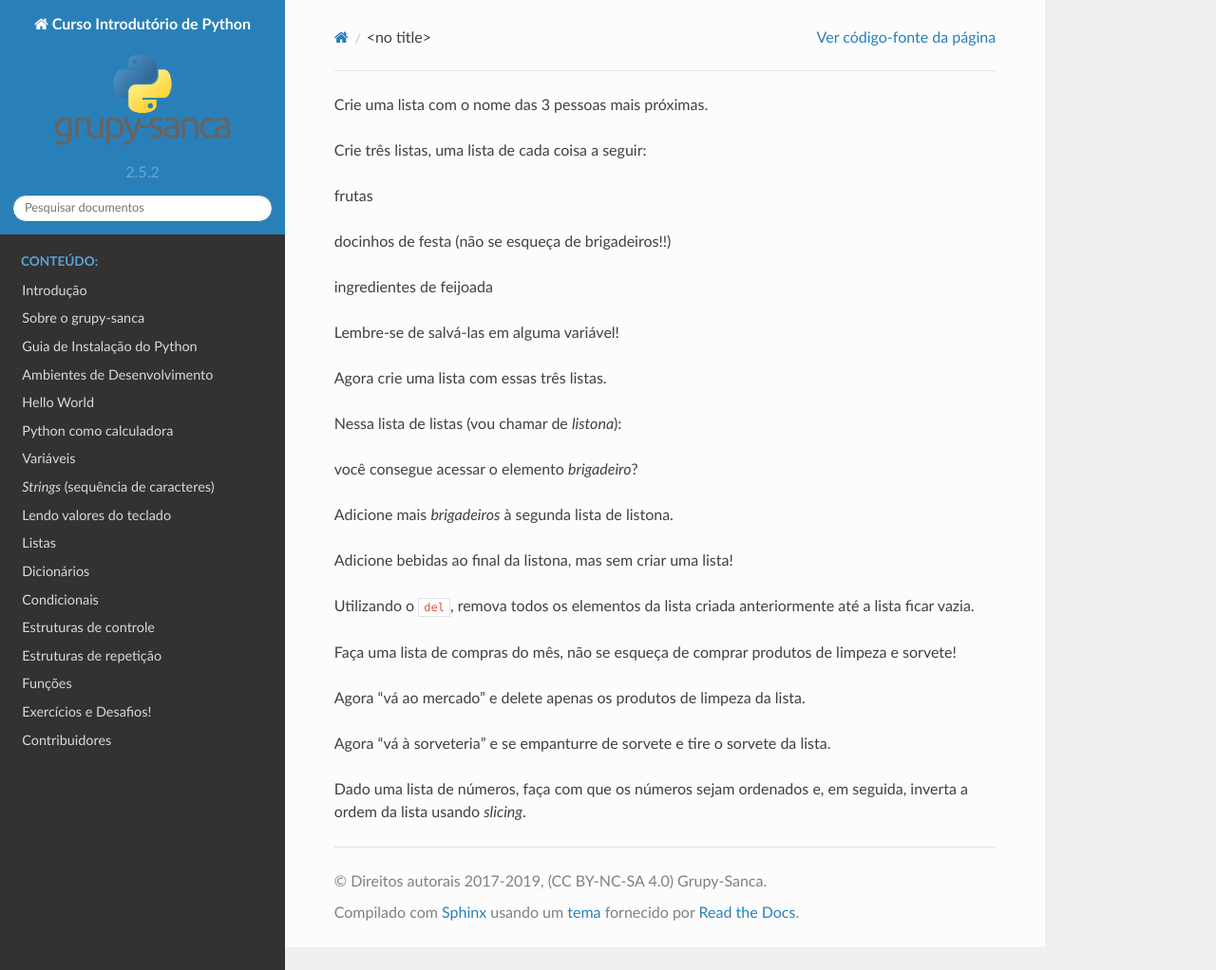
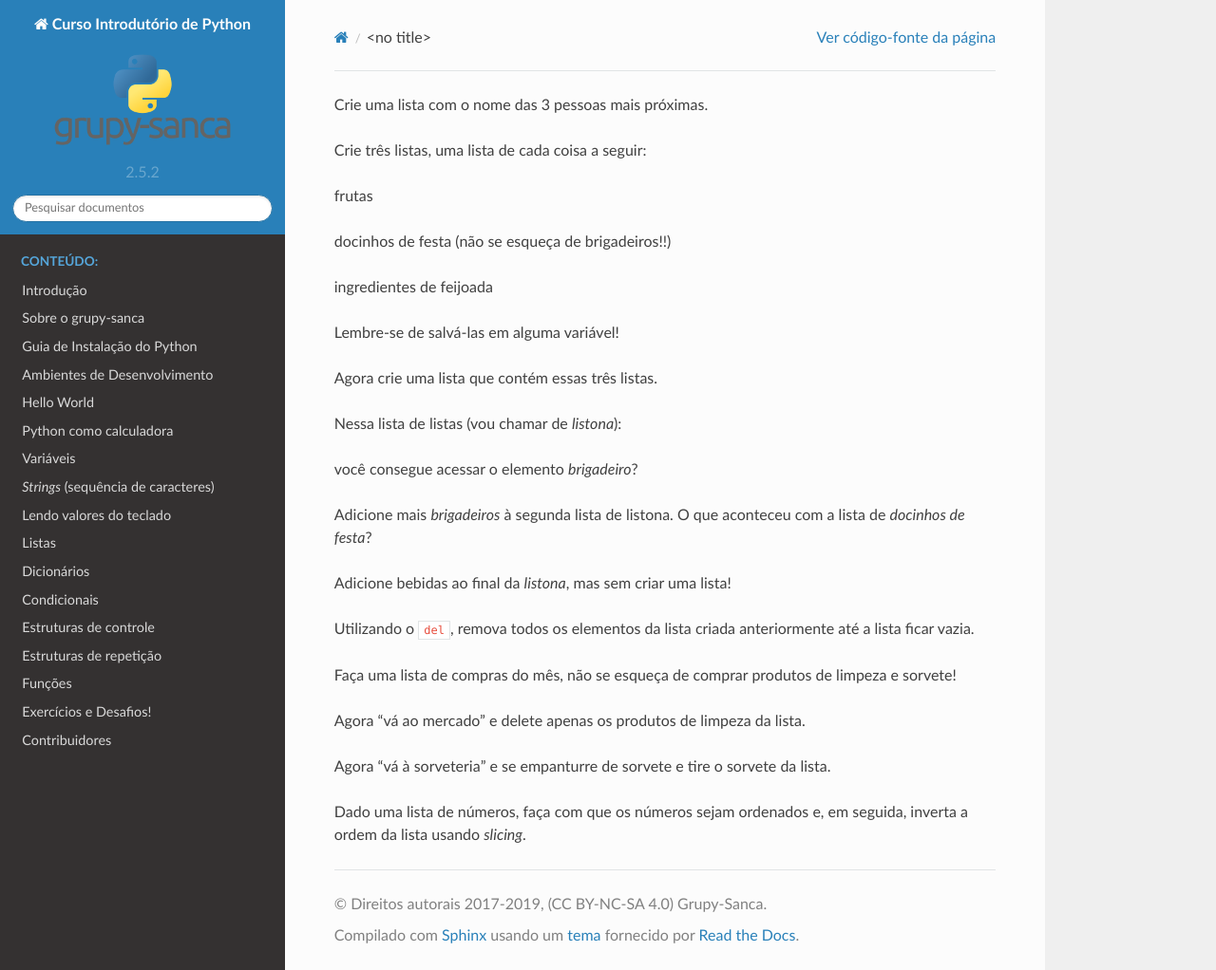
Before and after one commit to grupy-sanca/curso-python, a Sphinx documentation site: the page built from source/exercicios_listas.rst, in a window 1280 px wide and 1022 px high. Shown: the whole window at 95% size. Built offline with Sphinx 7.4.7 and the Read the Docs theme 2.0.0, drawn with Linux system fonts in a browser that asks for light colours.

Commit message:
Melhora enunciados de 2 exercícios
- ex da feijoada
- ex dos dicts de filmes

hopefully fix #53

```diff
--- a/source/exercicios_dicionario.rst
+++ b/source/exercicios_dicionario.rst
@@ -2,7 +2,7 @@
 
 #. Crie um dicionário vazio ``semana = {}`` e o complete com uma chave para cada dia da semana, tendo como seu valor uma lista com as aulas que você tem nesse dia (sábado e domingo recebem listas vazias, ou você tem aula?).
 
-#. Crie um dicionário vazio ``filmes = {}``. Agora preencha-o com o nome de cinco filmes como chaves e *outros* dicionários contendo o respectivo ``vilão`` e o ``ano`` em que cada filme foi lançado como valor.
+#. Crie um dicionário vazio ``filmes = {}``. Utilize o nome de um filme como chave. E, como valor, *outro* dicionário contendo o ``vilão`` e o ``ano`` em que o filme foi lançado. Preencha 5 filmes.
 
    .. only:: instructors
 
--- a/source/exercicios_listas.rst
+++ b/source/exercicios_listas.rst
@@ -8,15 +8,16 @@
 
    Lembre-se de salvá-las em alguma variável!
 
-   a. Agora crie uma lista com essas três listas.
+   a. Agora crie uma lista que contém essas três listas.
 
    Nessa lista de listas (vou chamar de *listona*):
 
    b. você consegue acessar o elemento *brigadeiro*?
 
-   c. Adicione mais *brigadeiros* à segunda lista de listona.
+   c. Adicione mais *brigadeiros* à segunda lista de listona. O que aconteceu
+      com a lista de *docinhos de festa*?
 
-   d. Adicione bebidas ao final da listona, mas sem criar uma lista!
+   d. Adicione bebidas ao final da *listona*, mas sem criar uma lista!
 
 #. Utilizando o ``del``, remova todos os elementos da lista criada anteriormente
    até a lista ficar vazia.
```
